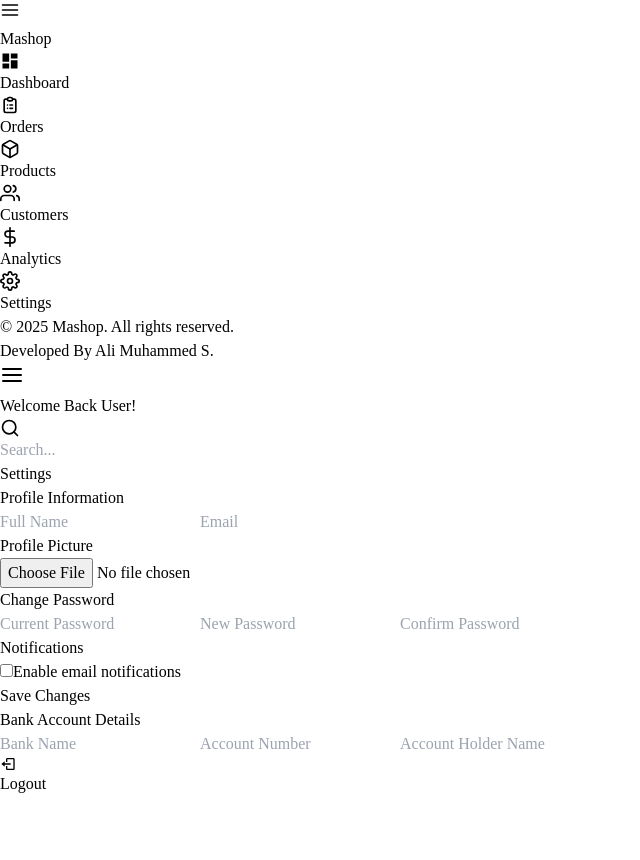
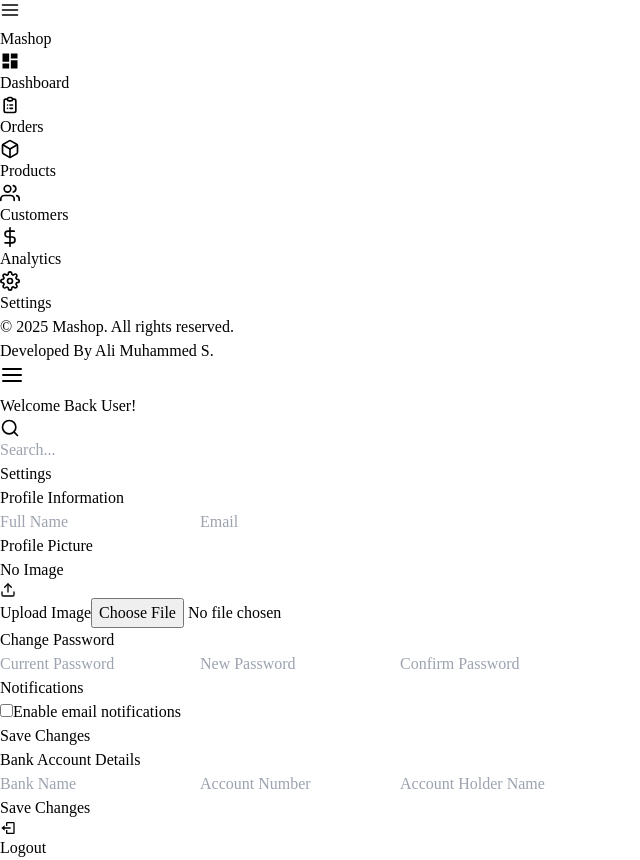
Before and after one commit to alimuhammeddev/Mashop, a React (Vite) app: page /settings in a window 1280 px wide. Shown: the whole page, without its empty margins (0-640 px from the left). Before the commit the page ends 800 px from the top, so only its background shows below. Built offline with nearby package versions, Linux system fonts and the light colour scheme; a web font is replaced by a local one.

Commit message:
worked on upload image

```diff
--- a/src/Pages/Settings.jsx
+++ b/src/Pages/Settings.jsx
@@ -1,6 +1,21 @@
+import { useState } from "react";
 import { BiLogOut } from "react-icons/bi";
+import { FiUpload } from "react-icons/fi";
 
 const Settings = () => {
+  const [image, setImage] = useState(null);
+
+  const handleImageChange = (e) => {
+    const file = e.target.files[0];
+    if (file) {
+      const reader = new FileReader();
+      reader.onloadend = () => {
+        setImage(reader.result);
+      };
+      reader.readAsDataURL(file);
+    }
+  };
+
   return (
     <section>
       <h2 className="md:text-2xl font-semibold mb-6">Settings</h2>
@@ -12,34 +27,59 @@
               <input
                 type="text"
                 placeholder="Full Name"
-                className="w-full p-2 border rounded"
+                className="w-full p-2 border rounded-lg focus:ring-1 focus:ring-blue-300 focus:outline-none"
               />
               <input
                 type="email"
                 placeholder="Email"
-                className="w-full p-2 border rounded"
+                className="w-full p-2 border rounded-lg focus:ring-1 focus:ring-blue-300 focus:outline-none"
               />
             </div>
 
             <h3 className="text-xl font-medium mt-6 mb-2">Profile Picture</h3>
-            <input type="file" className="w-full p-2 border rounded" />
+            <div className="flex flex-col items-center gap-4">
+              <div className="relative w-32 h-32 border-4 border-blue-300 rounded-full overflow-hidden">
+                {image ? (
+                  <img
+                    src={image}
+                    alt="Profile"
+                    className="w-full h-full object-cover"
+                  />
+                ) : (
+                  <div className="w-full h-full flex items-center justify-center bg-gray-200 text-gray-500">
+                    No Image
+                  </div>
+                )}
+              </div>
+
+              <label className="cursor-pointer bg-blue-500 text-white px-4 py-2 rounded flex items-center gap-2 hover:bg-blue-600">
+                <FiUpload />
+                Upload Image
+                <input
+                  type="file"
+                  className="hidden"
+                  accept="image/*"
+                  onChange={handleImageChange}
+                />
+              </label>
+            </div>
 
             <h3 className="text-xl font-medium mt-6 mb-2">Change Password</h3>
             <div className="space-y-2">
               <input
                 type="password"
                 placeholder="Current Password"
-                className="w-full p-2 border rounded"
+                className="w-full p-2 border rounded-lg focus:ring-1 focus:ring-blue-300 focus:outline-none"
               />
               <input
                 type="password"
                 placeholder="New Password"
-                className="w-full p-2 border rounded"
+                className="w-full p-2 border rounded-lg focus:ring-1 focus:ring-blue-300 focus:outline-none"
               />
               <input
                 type="password"
                 placeholder="Confirm Password"
-                className="w-full p-2 border rounded"
+                className="w-full p-2 border rounded-lg focus:ring-1 focus:ring-blue-300 focus:outline-none"
               />
             </div>
 
@@ -62,19 +102,23 @@
               <input
                 type="text"
                 placeholder="Bank Name"
-                className="w-full p-2 border rounded"
+                className="w-full p-2 border rounded-lg focus:ring-1 focus:ring-blue-300 focus:outline-none"
               />
               <input
                 type="text"
                 placeholder="Account Number"
-                className="w-full p-2 border rounded"
+                className="w-full p-2 border rounded-lg focus:ring-1 focus:ring-blue-300 focus:outline-none"
               />
               <input
                 type="text"
                 placeholder="Account Holder Name"
-                className="w-full p-2 border rounded"
+                className="w-full p-2 border rounded-lg focus:ring-1 focus:ring-blue-300 focus:outline-none"
               />
             </div>
+
+            <button className="bg-blue-500 text-white px-4 py-2 mt-5 rounded hover:bg-blue-600 flex justify-center mx-auto">
+              Save Changes
+            </button>
           </div>
         </div>
 
```
